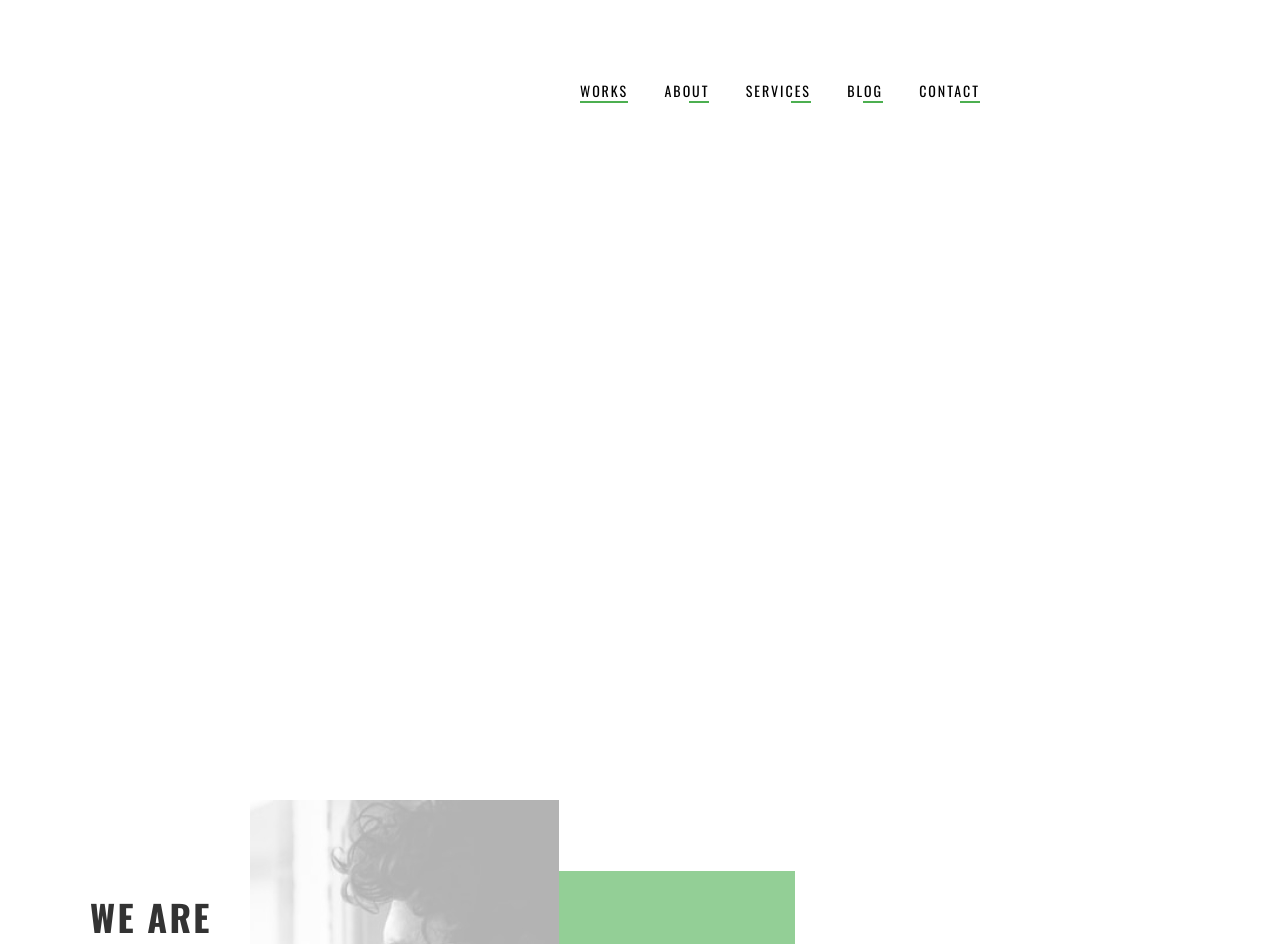
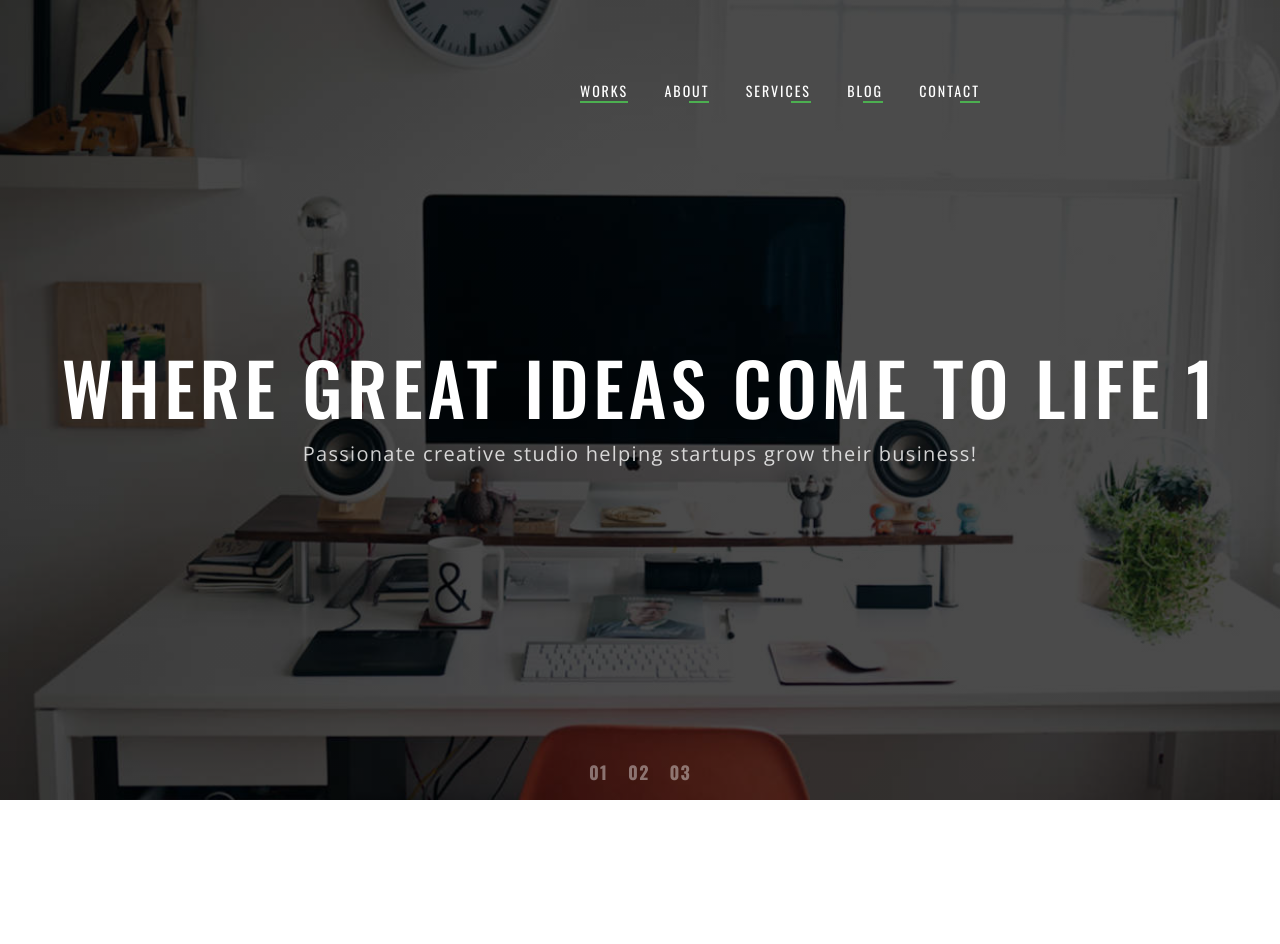
Before and after one commit to cellsium/cellsium.github.io, a PHP site: page / in a window 1280 px wide; the page is wider, and only the part inside the window is pictured. Shown: the top 944 px of that part. Run offline with PHP 8.4, Linux system fonts and the light colour scheme.

Commit message:
freebie fin

```diff
--- a/freebie/index.html
+++ b/freebie/index.html
@@ -23,6 +23,21 @@
       <a href="#!" class="nav deactive">BLOG</a>
       <a href="#!" class="nav deactive">CONTACT</a>
     </div>
+    <div class="header__container">
+      <div class="header__container-block visible">
+        <h1>WHERE GREAT IDEAS COME TO LIFE 1</h1>
+        <p>Passionate creative studio helping startups grow their business!</p>
+      </div>
+      <div class="header__container-block unvisible">
+        <h1>WHERE GREAT IDEAS COME TO LIFE 2</h1>
+        <p>Passionate creative studio helping startups grow their business!</p>
+      </div>
+      <div class="header__container-block unvisible">
+        <h1>WHERE GREAT IDEAS COME TO LIFE 3</h1>
+        <p>Passionate creative studio helping startups grow their business!</p>
+      </div>
+    </div>
+    <div class="header-point"></div>
   </header>
   <main class="main">
     <div class="main__we">
--- a/freebie/script/app.js
+++ b/freebie/script/app.js
@@ -1,12 +1,54 @@
-const link = document.querySelectorAll('.nav');
+function toggleClass(targetItem, primaryClass, secondaryClass, outNumber, adaptiv) {
 
-link.forEach(item => {
-  item.addEventListener('click', () => {
-    link.forEach(item => {
-      item.classList.remove('active');
-      item.classList.add('deactive');
+  // targetItem       класс элементов который нужно листать
+  // primaryClass     название класса который делает элемент активным
+  // secondaryClass   название класса который делает элемент не активным
+  // outNumber        класс блока в который нудно выводить кликабельную нумерацию элементов ('' -- отключено)
+  // adaptiv          изменение ширины блока равную ширине окна браузера ('' -- отключено)
+
+  const link = document.querySelectorAll('.' + targetItem);
+
+  link.forEach((item, value) => {
+
+    if (adaptiv != '') {
+      item.style.width = innerWidth + 'px';
+      // item.style.height = innerHeight + 'px';
+    }
+
+    if (outNumber != '') {
+      let p = document.createElement('p');
+      p.classList.add('p');
+      p.innerHTML = '0' + (value + 1);
+      document.querySelector('.' + outNumber).append(p);
+
+      p.addEventListener('click', () => {
+        document.querySelectorAll('.p').forEach(item => {
+          item.style.opacity = '.4';
+          item.style.transform = 'scale(1)';
+        });
+        p.style.transform = 'scale(2)';
+        p.style.opacity = '1';
+        link.forEach(item => {
+          item.classList.remove('visible');
+          item.classList.add('unvisible');
+        })
+        if (item.classList != 'visible') {
+          item.classList.remove('unvisible');
+          item.classList.add('visible');
+        }
+      })
+    };
+
+    item.addEventListener('click', () => {
+      link.forEach(item => {
+        item.classList.remove(primaryClass);
+        item.classList.add(secondaryClass);
+      });
+      item.classList.remove(secondaryClass);
+      item.classList.add(primaryClass);
     });
-    item.classList.remove('deactive');
-    item.classList.add('active');
   });
-});
+}
+
+toggleClass('nav', 'active', 'deactive', '', '');
+toggleClass('header__container-block', 'visible', 'unvisible', 'header-point');
--- a/freebie/style/style.css
+++ b/freebie/style/style.css
@@ -16,27 +16,6 @@ a {
   letter-spacing: 1.94px;
   color: #000;
   text-decoration: none;
-}
-
-.header {
-  position: relative;
-  height: 100vh;
-}
-
-.header-nav {
-  position: absolute;
-  top: 80px;
-  right: 300px;
-  display: -webkit-box;
-  display: -ms-flexbox;
-  display: flex;
-  -webkit-box-pack: justify;
-      -ms-flex-pack: justify;
-          justify-content: space-between;
-  -webkit-box-align: center;
-      -ms-flex-align: center;
-          align-items: center;
-  width: 400px;
 }
 
 .active:before {
@@ -276,6 +255,143 @@ a {
   }
 }
 
+.header {
+  position: relative;
+  height: 100vh;
+  display: -webkit-box;
+  display: -ms-flexbox;
+  display: flex;
+  -webkit-box-pack: start;
+      -ms-flex-pack: start;
+          justify-content: start;
+  -webkit-box-align: center;
+      -ms-flex-align: center;
+          align-items: center;
+  background-color: #000;
+  overflow: hidden;
+}
+
+.header-nav {
+  z-index: 99;
+  position: absolute;
+  top: 80px;
+  right: 300px;
+  display: -webkit-box;
+  display: -ms-flexbox;
+  display: flex;
+  -webkit-box-pack: justify;
+      -ms-flex-pack: justify;
+          justify-content: space-between;
+  -webkit-box-align: center;
+      -ms-flex-align: center;
+          align-items: center;
+  width: 400px;
+}
+
+.header-nav a {
+  color: #fff;
+}
+
+.header__container {
+  display: -webkit-box;
+  display: -ms-flexbox;
+  display: flex;
+  -webkit-box-align: center;
+      -ms-flex-align: center;
+          align-items: center;
+  height: 100%;
+  position: relative;
+}
+
+.header__container-block {
+  display: -webkit-box;
+  display: -ms-flexbox;
+  display: flex;
+  -webkit-box-pack: center;
+      -ms-flex-pack: center;
+          justify-content: center;
+  -webkit-box-orient: vertical;
+  -webkit-box-direction: normal;
+      -ms-flex-direction: column;
+          flex-direction: column;
+  height: 100vh;
+  position: absolute;
+  left: 0;
+  top: 0;
+  background-image: -webkit-gradient(linear, left top, left bottom, from(#000000b4)), url(../img/bg-slider.png);
+  background-image: linear-gradient(#000000b4), url(../img/bg-slider.png);
+  background-repeat: no-repeat;
+  background-position: center;
+  background-size: cover;
+}
+
+.header__container-block h1 {
+  font-family: Oswald;
+  font-style: normal;
+  font-weight: 500;
+  font-size: 72px;
+  text-align: center;
+  letter-spacing: 4.608px;
+  color: #FFFFFF;
+}
+
+.header__container-block p {
+  font-family: Open Sans;
+  font-style: normal;
+  font-weight: normal;
+  font-size: 20px;
+  text-align: center;
+  letter-spacing: 1.28px;
+  color: #FFFFFF;
+  mix-blend-mode: normal;
+  opacity: 0.8;
+}
+
+.header__container-block:nth-child(1) {
+  background-image: -webkit-gradient(linear, left top, left bottom, from(#000000b4)), url(../img/bg-slider2.jpg);
+  background-image: linear-gradient(#000000b4), url(../img/bg-slider2.jpg);
+}
+
+.header__container-block:nth-child(2) {
+  background-image: -webkit-gradient(linear, left top, left bottom, from(#000000b4)), url(../img/bg-slider3.jpg);
+  background-image: linear-gradient(#000000b4), url(../img/bg-slider3.jpg);
+}
+
+.header-point {
+  z-index: 99;
+  position: absolute;
+  bottom: 0;
+  width: 100%;
+  display: -webkit-box;
+  display: -ms-flexbox;
+  display: flex;
+  -webkit-box-pack: center;
+      -ms-flex-pack: center;
+          justify-content: center;
+}
+
+.header-point p {
+  margin: 0 10px 15px;
+  font-family: Oswald;
+  font-style: normal;
+  font-weight: bold;
+  font-size: 18px;
+  letter-spacing: 1.152px;
+  color: #fff;
+  opacity: .4;
+  -webkit-transform: scale(1);
+          transform: scale(1);
+  cursor: pointer;
+}
+
+.visible {
+  opacity: 1;
+}
+
+.unvisible {
+  opacity: 0;
+}
+
 .main {
   display: -webkit-box;
   display: -ms-flexbox;
@@ -287,7 +403,7 @@ a {
   -webkit-box-align: center;
       -ms-flex-align: center;
           align-items: center;
-  margin-bottom: 160px;
+  margin: 160px auto;
 }
 
 .main__we {
--- a/freebie/style/style.scss
+++ b/freebie/style/style.scss
@@ -17,20 +17,6 @@ a {
   letter-spacing: 1.94px;
   color: #000;
   text-decoration: none;
-}
-
-.header {
-  position: relative;
-  height: 100vh;
-  &-nav {
-    position: absolute;
-    top: 80px;
-    right: 300px;
-    display: flex;
-    justify-content: space-between;
-    align-items: center;
-    width: 400px;
-  }
 }
 
 .active {
@@ -241,11 +227,106 @@ a {
   }
 }
 
+.header {
+  position: relative;
+  height: 100vh;
+  display: flex;
+  justify-content: start;
+  align-items: center;
+  background-color: #000;
+  overflow: hidden;
+  &-nav {
+    z-index: 99;
+    position: absolute;
+    top: 80px;
+    right: 300px;
+    display: flex;
+    justify-content: space-between;
+    align-items: center;
+    width: 400px;
+    a {
+      color: #fff;
+    }
+  }
+  &__container {
+    display: flex;
+    align-items: center;
+    height: 100%;
+    position: relative;
+    &-block {
+      display: flex;
+      justify-content: center;
+      flex-direction: column;
+      height: 100vh;
+      position: absolute;
+      left: 0;
+      top: 0;
+      background-image:linear-gradient(#000000b4), url(../img/bg-slider.png);
+      background-repeat: no-repeat;
+      background-position: center;
+      background-size: cover;
+      h1 {
+        font-family: Oswald;
+        font-style: normal;
+        font-weight: 500;
+        font-size: 72px;
+        text-align: center;
+        letter-spacing: 4.608px;
+        color: #FFFFFF;
+      }
+      p {
+        font-family: Open Sans;
+        font-style: normal;
+        font-weight: normal;
+        font-size: 20px;
+        text-align: center;
+        letter-spacing: 1.28px;
+        color: #FFFFFF;
+        mix-blend-mode: normal;
+        opacity: 0.8;
+      }
+    }
+    &-block:nth-child(1) {
+      background-image:linear-gradient(#000000b4), url(../img/bg-slider2.jpg);
+    }
+    &-block:nth-child(2) {
+      background-image:linear-gradient(#000000b4), url(../img/bg-slider3.jpg);
+    }
+  }
+  &-point {
+    z-index: 99;
+    position: absolute;
+    bottom: 0;
+    width: 100%;
+    display: flex;
+    justify-content: center;
+    p {
+      margin: 0 10px 15px;
+      font-family: Oswald;
+      font-style: normal;
+      font-weight: bold;
+      font-size: 18px;
+      letter-spacing: 1.152px;
+      color: #fff;
+      opacity: .4;
+      transform: scale(1);
+      cursor: pointer;
+    }
+  }
+}
+
+.visible {
+  opacity: 1;
+}
+.unvisible {
+  opacity: 0;
+}
+
 .main {
   display: flex;
   flex-direction: column;
   align-items: center;
-  margin-bottom: 160px;
+  margin:160px auto;
   &__we {
     position: relative;
     display: flex;
```
Also changed, not shown: freebie/img/bg-slider2.jpg (added), freebie/img/bg-slider3.jpg (added), 1 other file.
